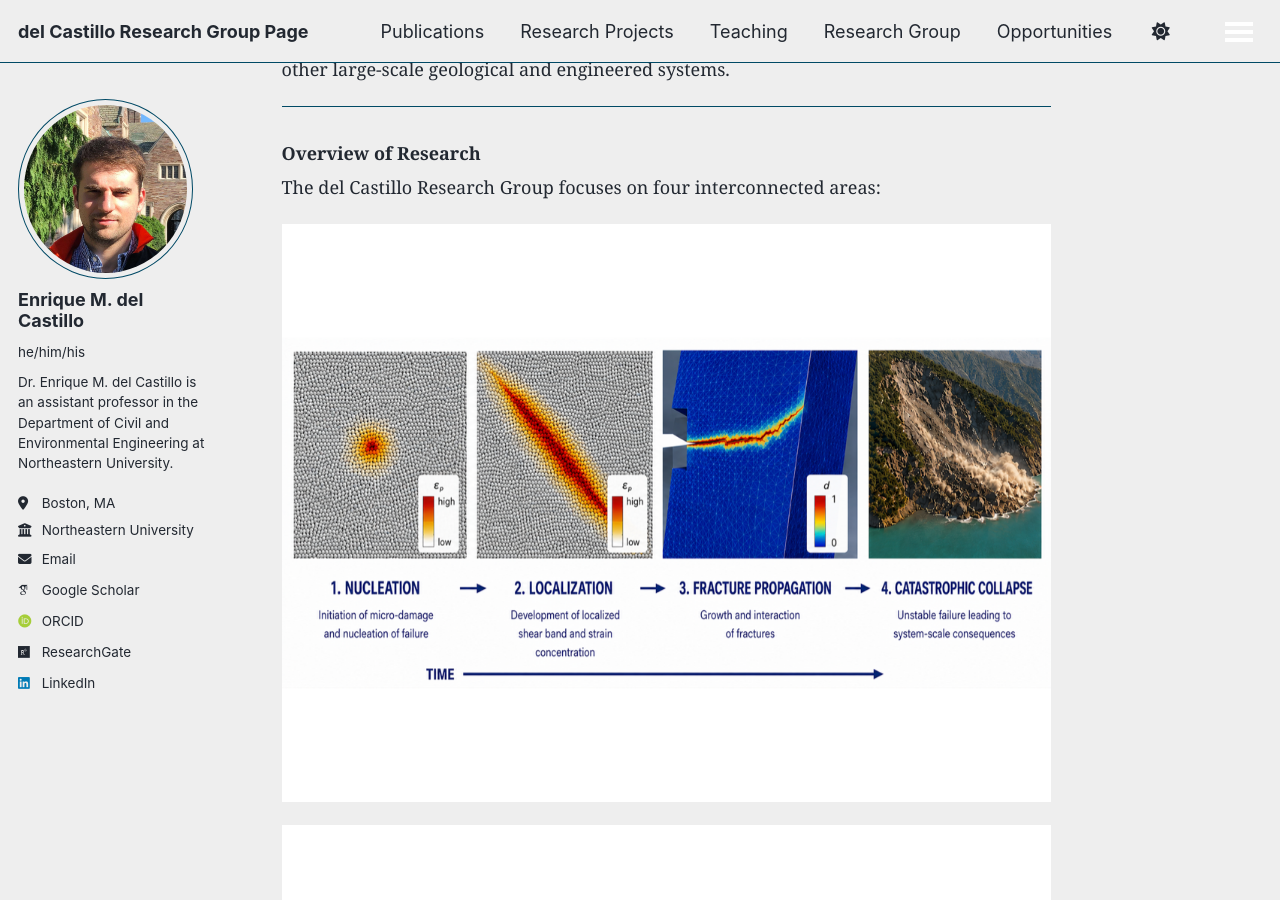
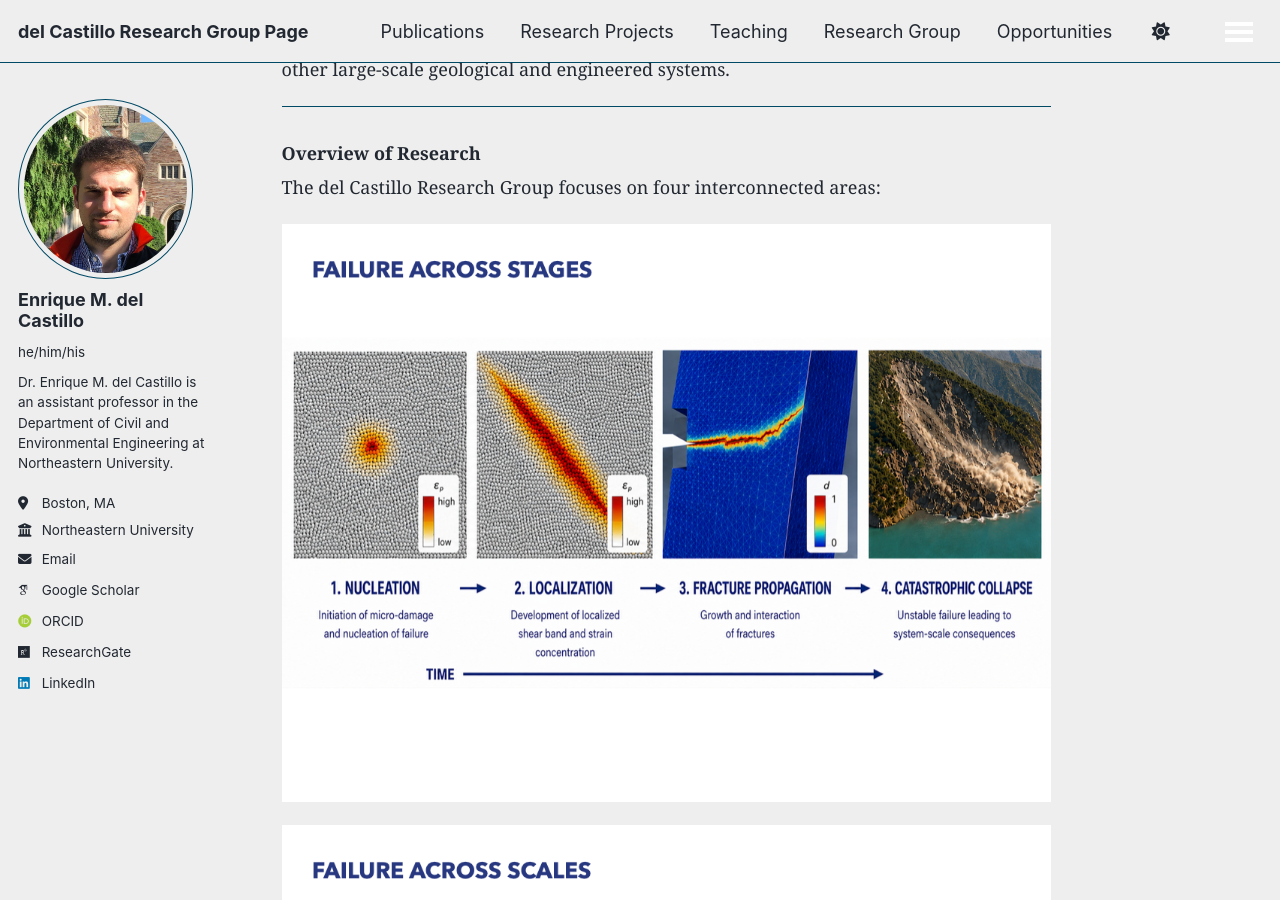
Before and after one commit to emdc19/emdcwebsite, a Jekyll site: the page built from _pages/about.md, in a window 1280 px wide and 900 px high, scrolled down 987 px. Built offline with Jekyll 4.4.1, drawn with Linux system fonts in a browser that asks for light colours; some web fonts are replaced; a script that is not in the unit is left out.

Commit message:
Update about.md

```diff
--- a/_pages/about.md
+++ b/_pages/about.md
@@ -25,9 +25,9 @@ By **geosystems** we tackle problems spanning geomechanics, structural geology,
 
 The del Castillo Research Group focuses on four interconnected areas:
 
-![Research framework1]({{ base_path }}/images/process.png)
+![Research framework1]({{ base_path }}/images/stages2.png)
 
-![Research framework2]({{ base_path }}/images/scale.png)
+![Research framework2]({{ base_path }}/images/scale2.png)
 
 
 
```
